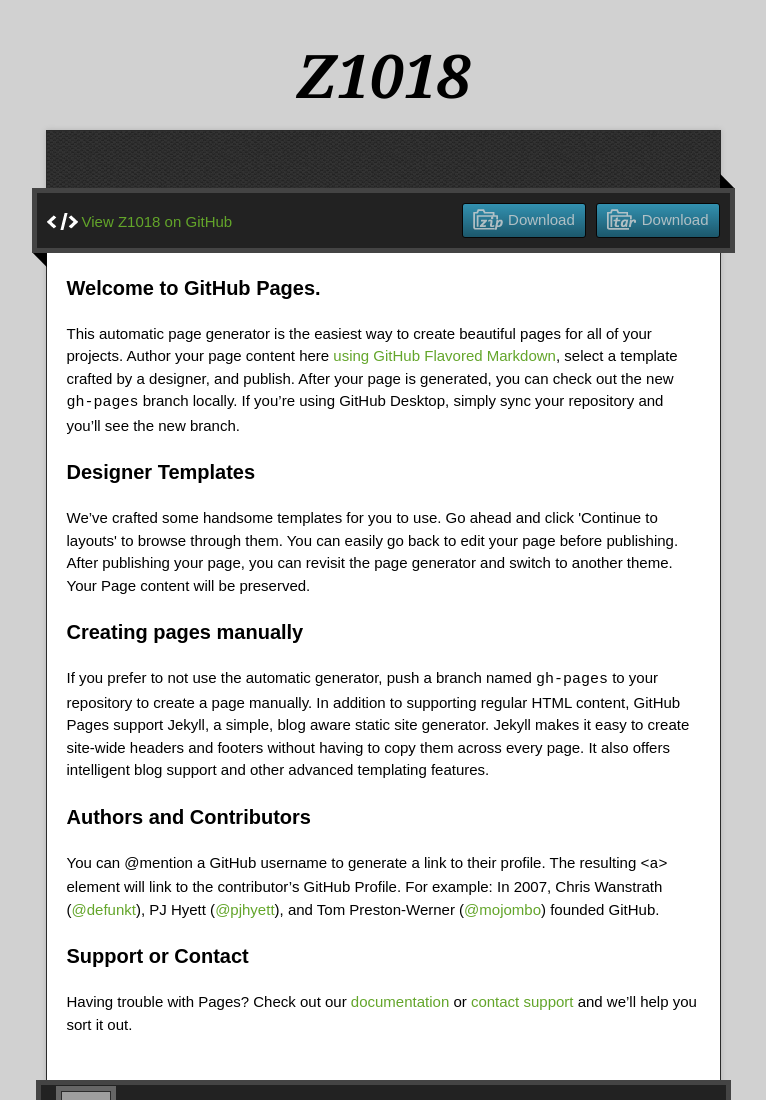
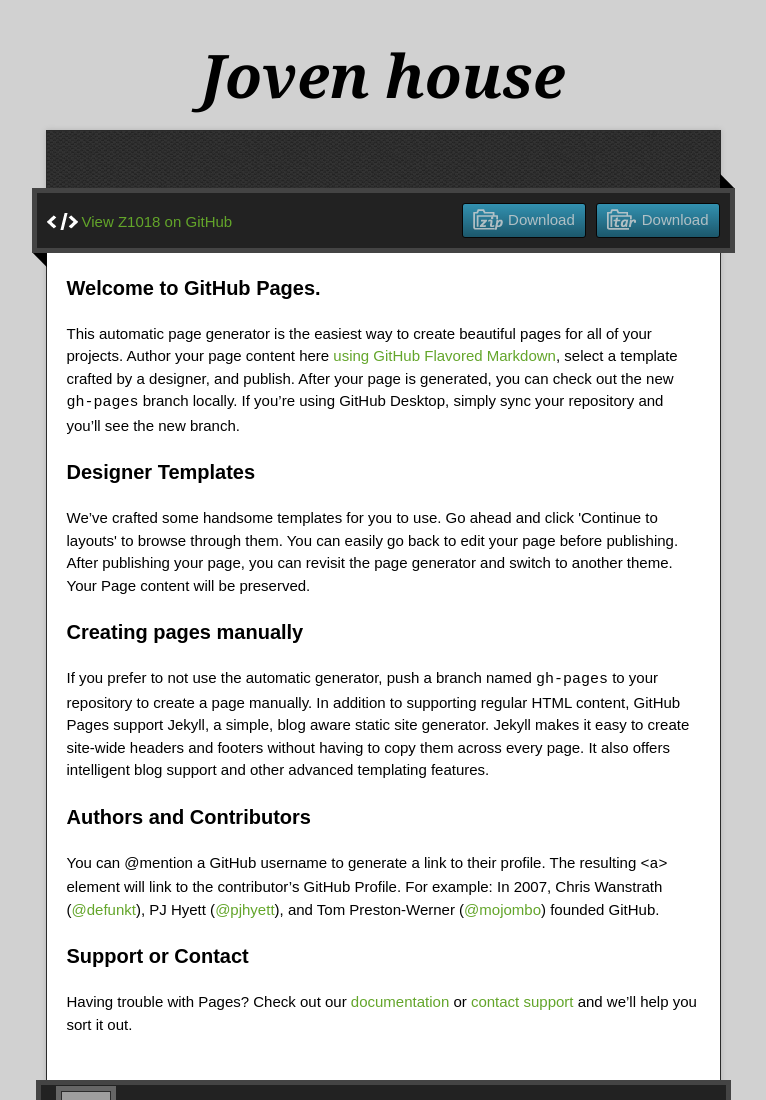
Before and after one commit to z131131zzz/z1018, a plain HTML site: page index.html in a window 1280 px wide. Shown: the top 1100 px of the page, without its empty margins (257-1023 px from the left). Drawn offline with nearby package versions, Linux system fonts and the light colour scheme; grey boxes are pictures that could not be loaded.

Commit message:
Update index.html

```diff
--- a/index.html
+++ b/index.html
@@ -22,7 +22,7 @@
 
   <div class="wrapper">
     <header>
-      <h1 class="title">Z1018</h1>
+      <h1 class="title">Joven house</h1>
     </header>
     <div id="container">
       <p class="tagline"></p>
```
